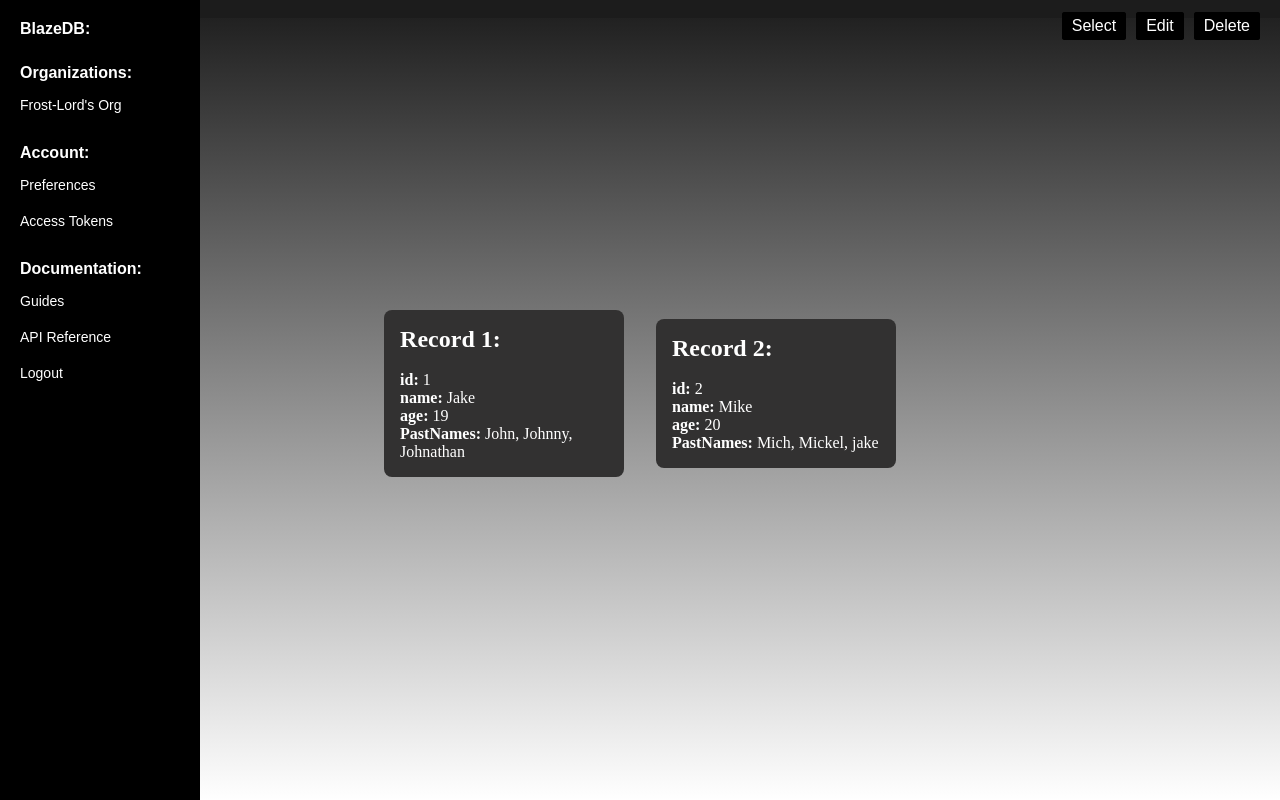
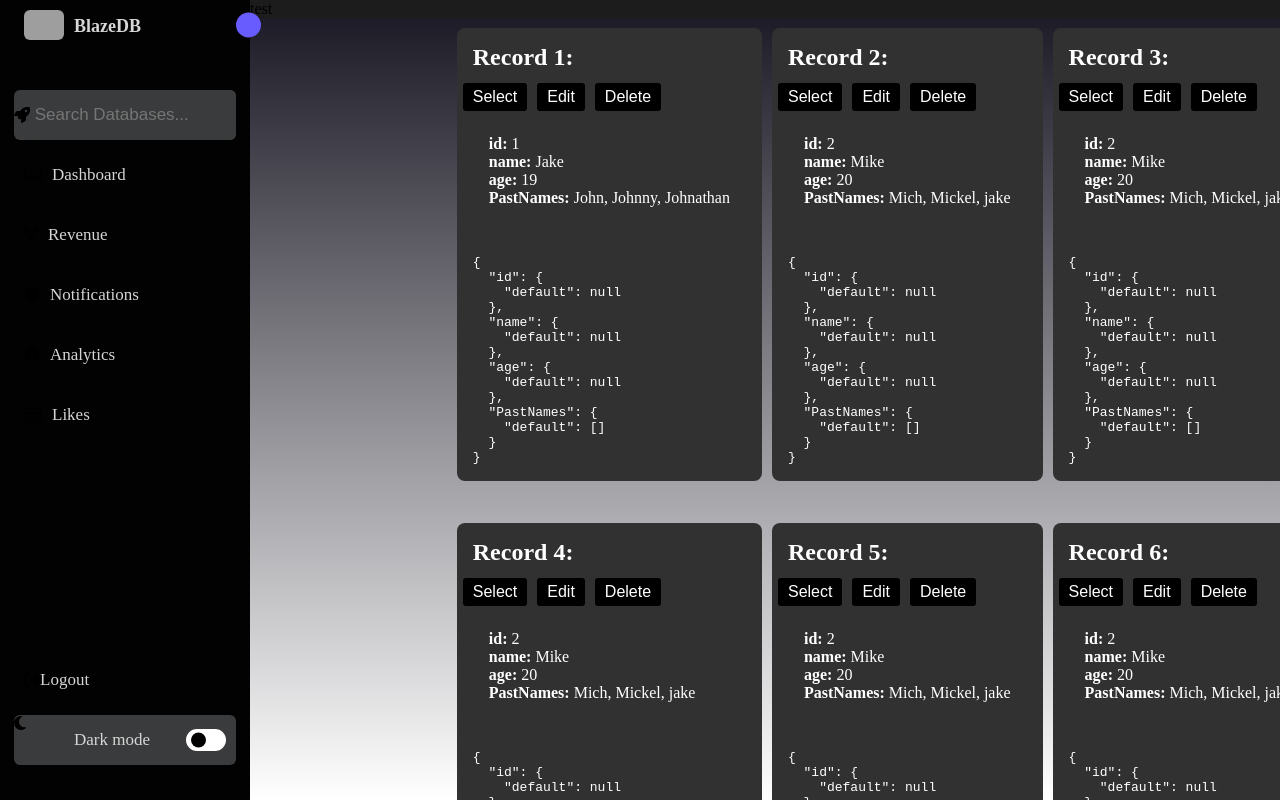
Before and after one commit to Frost-Lord/BlazeDB, a Next.js app in the folder website/: page /dashboard/1/manage in a window 1280 px wide. Built offline with nearby package versions, Linux system fonts and the light colour scheme; grey boxes are pictures that could not be loaded.

Commit message:
CSS Update

```diff
--- a/website/src/pages/components/Sidebar.js
+++ b/website/src/pages/components/Sidebar.js
@@ -1,50 +1,97 @@
 import Link from 'next/link';
+import Head from "next/head";
 
 const Sidebar = () => {
   return (
-    <nav>
-      <ul>
-        <li>
-          <strong>BlazeDB:</strong>
-        </li>
-        <br></br>
-        <li>
-          <strong>Organizations:</strong>
-          <ul>
-            <li>
-              <a href="#">Frost-Lord's Org</a>
+    <><>
+      <Head>
+        <link rel="stylesheet" href="https://cdnjs.cloudflare.com/ajax/libs/font-awesome/6.2.1/css/all.min.css" />
+      </Head>
+    </><nav className="sidebar">
+        <header>
+          <div className="image-text">
+            <span className="image">
+              <img src="logo.png" alt=""></img>
+            </span>
+
+            <div className="text logo-text">
+              <span className="name">BlazeDB</span>
+            </div>
+          </div>
+
+          <i className='bx bx-chevron-right toggle'></i>
+        </header>
+
+        <div className="menu-bar">
+          <div className="menu">
+
+            <li className="search-box">
+              <i className="fa fa-light fa-rocket"></i>
+              <input type="text" placeholder=" Search Databases..."></input>
             </li>
-          </ul>
-        </li>
-        <br></br>
-        <li>
-          <strong>Account:</strong>
-          <ul>
-            <li>
-              <a href="#">Preferences</a>
+
+            <ul className="menu-links">
+              <li className="nav-link">
+                <a href="#">
+                  <i className="fa fa-desktop"></i>
+                  <span className="text nav-text"> Dashboard</span>
+                </a>
+              </li>
+
+              <li className="nav-link">
+                <a href="#">
+                  <i className="fa fa-solid fa-code-fork"></i>
+                  <span className="text nav-text"> Revenue</span>
+                </a>
+              </li>
+
+              <li className="nav-link">
+                <a href="#">
+                  <i className="fa fa-solid fa-shield"></i>
+                  <span className="text nav-text"> Notifications</span>
+                </a>
+              </li>
+
+              <li className="nav-link">
+                <a href="#">
+                  <i className="fa-solid fa-gear"></i>
+                  <span className="text nav-text"> Analytics</span>
+                </a>
+              </li>
+
+              <li className="nav-link">
+                <a href="#">
+                  <i className="fa fa-regular fa-credit-card"></i>
+                  <span className="text nav-text"> Likes</span>
+                </a>
+              </li>
+
+            </ul>
+          </div>
+
+          <div className="bottom-content">
+            <li className="log">
+              <a href="#">
+                <i class="fa-solid fa-right-from-bracket"></i>
+                <span className="text nav-text"> Logout</span>
+              </a>
             </li>
-            <li>
-              <a href="#">Access Tokens</a>
+
+            <li className="mode">
+              <div className="sun-moon">
+                <i class="fa-solid fa-moon"></i>
+              </div>
+              <span className="mode-text text">Dark mode</span>
+
+              <div className="toggle-switch">
+                <span className="switch"></span>
+              </div>
             </li>
-          </ul>
-        </li>
-        <br></br>
-        <li>
-          <strong>Documentation:</strong>
-          <ul>
-            <li>
-              <a href="#">Guides</a>
-            </li>
-            <li>
-              <a href="#">API Reference</a>
-            </li>
-          </ul>
-        </li>
-        <li>
-          <a href="#">Logout</a>
-        </li>
-      </ul>
-    </nav>
+
+          </div>
+        </div>
+
+      </nav></>
   );
 };
 
--- a/website/src/pages/dashboard/[token]/manage.js
+++ b/website/src/pages/dashboard/[token]/manage.js
@@ -37,6 +37,46 @@ const Manage = () => {
                 "Mickel",
                 "jake"
               ]
+            },
+            {
+              "id": "2",
+              "name": "Mike",
+              "age": 20,
+              "PastNames": [
+                "Mich",
+                "Mickel",
+                "jake"
+              ]
+            },
+            {
+              "id": "2",
+              "name": "Mike",
+              "age": 20,
+              "PastNames": [
+                "Mich",
+                "Mickel",
+                "jake"
+              ]
+            },
+            {
+              "id": "2",
+              "name": "Mike",
+              "age": 20,
+              "PastNames": [
+                "Mich",
+                "Mickel",
+                "jake"
+              ]
+            },
+            {
+              "id": "2",
+              "name": "Mike",
+              "age": 20,
+              "PastNames": [
+                "Mich",
+                "Mickel",
+                "jake"
+              ]
             }
           ];
 
@@ -59,6 +99,7 @@ const Manage = () => {
   const createCard = () => {
     return (
       <>
+       <div className={styles.gridcontainer}>
         {RootData?.map((item, index) => (
           <div key={item.id} className={styles.card}>
             <div className={styles.headerSchema}>
@@ -72,6 +113,9 @@ const Manage = () => {
             </div>
             <br />
             <div className={styles.bodySchema}>
+                <div className="middle">
+                  <div key={item.id} className={styles.card}>
+                    <div className={styles.bodySchema}>
                       {Object.keys(schemaData).map((key) => {
                         const value = Array.isArray(item[key]) ? item[key].join(", ") : item[key];
                         return (
@@ -83,7 +127,14 @@ const Manage = () => {
                       })}
                     </div>
                   </div>
+                </div>
+                <div className="right">
+                  <pre>{JSON.stringify(schemaData, null, 2)}</pre>
+                </div>
+            </div>
+          </div>
         ))}
+        </div>
       </>
     );
   };
--- a/website/src/styles/Dashboard.module.css
+++ b/website/src/styles/Dashboard.module.css
@@ -33,6 +33,7 @@
   align-items: center;
   flex-wrap: wrap;
   justify-content: space-between;
+  overflow: hidden;
 }
 
 .bubbleButton {
@@ -143,7 +144,7 @@
 
 
 .cardSchema {
-  background-color: #fff;
+  background-color: #181818;
   border-radius: 5px;
   box-shadow: 0 1px 3px rgba(0, 0, 0, 0.12), 0 1px 2px rgba(0, 0, 0, 0.24);
   margin-bottom: 20px;
@@ -183,7 +184,7 @@
 }
 
 .cardButtons {
-  position: absolute;
+  position: relative;
   top: 10px;
   right: 10px;
 }
@@ -209,3 +210,13 @@
   color: #000;
   border: 2px solid #000;
 }
+
+
+.gridcontainer {
+  display: grid;
+  grid-template-columns: auto auto auto;
+  grid-auto-rows: minmax(100px, auto);
+  grid-auto-flow: dense;
+  grid-gap: 10px;
+  padding: 10px;
+}
--- a/website/src/styles/globals.css
+++ b/website/src/styles/globals.css
@@ -9,30 +9,24 @@
   --background-start-rgb: 214, 219, 220;
   --background-end-rgb: 255, 255, 255;
 
-  --primary-glow: conic-gradient(
-    from 180deg at 50% 50%,
+  --primary-glow: conic-gradient(from 180deg at 50% 50%,
       #16abff33 0deg,
       #0885ff33 55deg,
       #54d6ff33 120deg,
       #0071ff33 160deg,
-    transparent 360deg
-  );
-  --secondary-glow: radial-gradient(
-    rgba(255, 255, 255, 1),
-    rgba(255, 255, 255, 0)
-  );
+      transparent 360deg);
+  --secondary-glow: radial-gradient(rgba(255, 255, 255, 1),
+      rgba(255, 255, 255, 0));
 
   --tile-start-rgb: 239, 245, 249;
   --tile-end-rgb: 228, 232, 233;
-  --tile-border: conic-gradient(
-    #00000080,
+  --tile-border: conic-gradient(#00000080,
       #00000040,
       #00000030,
       #00000020,
       #00000010,
       #00000010,
-    #00000080
-  );
+      #00000080);
 
   --callout-rgb: 238, 240, 241;
   --callout-border-rgb: 172, 175, 176;
@@ -47,24 +41,20 @@
     --background-end-rgb: 0, 0, 0;
 
     --primary-glow: radial-gradient(rgba(1, 65, 255, 0.4), rgba(1, 65, 255, 0));
-    --secondary-glow: linear-gradient(
-      to bottom right,
+    --secondary-glow: linear-gradient(to bottom right,
         rgba(1, 65, 255, 0),
         rgba(1, 65, 255, 0),
-      rgba(1, 65, 255, 0.3)
-    );
+        rgba(1, 65, 255, 0.3));
 
     --tile-start-rgb: 2, 13, 46;
     --tile-end-rgb: 2, 5, 19;
-    --tile-border: conic-gradient(
-      #ffffff80,
+    --tile-border: conic-gradient(#ffffff80,
         #ffffff40,
         #ffffff30,
         #ffffff20,
         #ffffff10,
         #ffffff10,
-      #ffffff80
-    );
+        #ffffff80);
 
     --callout-rgb: 20, 20, 20;
     --callout-border-rgb: 108, 108, 108;
@@ -87,7 +77,7 @@ body {
 
 body {
   color: rgb(var(--foreground-rgb));
-  background: linear-gradient( to bottom, #1c1c1c, rgb(var(--background-end-rgb)) ) rgb(var(--background-start-rgb));
+  background: linear-gradient(to bottom, #171622, rgb(var(--background-end-rgb))) rgb(var(--background-start-rgb));
 }
 
 a {
@@ -105,49 +95,269 @@ a {
 /* //////////////////////////////// */
 /* Dashboard Sidebar */
 /* //////////////////////////////// */
-nav {
+
+:root {
+  --sidebar-color: #020202;
+  --primary-color: #695cfe;
+  --primary-color-light: #3a3b3c;
+  --toggle-color: #fff;
+  --text-color: #d7d6d6;
+
+  --tran-03: all 0.2s ease;
+  --tran-03: all 0.3s ease;
+  --tran-04: all 0.3s ease;
+  --tran-05: all 0.3s ease;
+}
+
+::selection {
+  background-color: var(--primary-color);
+  color: #fff;
+}
+
+.sidebar {
   position: fixed;
   top: 0;
   left: 0;
+  height: 100%;
   bottom: 0;
-  width: 200px;
-  background-color: #000000;
-  color: white;
-  font-family: Arial, sans-serif;
-  font-size: 14px;
-  padding: 20px;
+  width: 250px;
+  padding: 10px 14px;
+  background: var(--sidebar-color);
+  transition: var(--tran-05);
+}
+
+.sidebar.close {
+  width: 88px;
+}
+
+.sidebar .nav-link a {
+  display: flex;
+  align-items: center;
+  padding: 0 10px;
+}
+
+.sidebar .nav-link a i {
+  margin-right: 10px;
+}
+
+.sidebar li {
+  height: 50px;
+  list-style: none;
+  display: flex;
+  align-items: center;
+  margin-top: 10px;
+}
+
+.sidebar header .image,
+.sidebar .icon {
+  min-width: 60px;
+  border-radius: 6px;
+}
+
+.sidebar .icon {
+  min-width: 60px;
+  border-radius: 6px;
+  height: 100%;
+  display: flex;
+  align-items: center;
+  justify-content: center;
+  font-size: 20px;
+}
+
+.sidebar .text,
+.sidebar .icon {
+  color: var(--text-color);
+  transition: var(--tran-03);
+}
+
+.sidebar .text {
+  font-size: 17px;
+  font-weight: 500;
+  white-space: nowrap;
+  opacity: 1;
+}
+
+.sidebar.close .text {
+  opacity: 0;
+}
+
+.sidebar header {
+  position: relative;
+}
+
+.sidebar header .image-text {
+  display: flex;
+  align-items: center;
+}
+
+.sidebar header .logo-text {
+  display: flex;
+  flex-direction: column;
+}
+
+header .image-text .name {
+  margin-top: 2px;
+  font-size: 18px;
+  font-weight: 600;
+}
+
+header .image-text .profession {
+  font-size: 16px;
+  margin-top: -2px;
+  display: block;
+}
+
+.sidebar header .image {
+  display: flex;
+  align-items: center;
+  justify-content: center;
+}
+
+.sidebar header .image img {
+  width: 40px;
+  border-radius: 6px;
+}
+
+.sidebar header .toggle {
+  position: absolute;
+  top: 50%;
+  right: -25px;
+  transform: translateY(-50%) rotate(180deg);
+  height: 25px;
+  width: 25px;
+  background-color: var(--primary-color);
+  color: var(--sidebar-color);
+  border-radius: 50%;
+  display: flex;
+  align-items: center;
+  justify-content: center;
+  font-size: 22px;
+  cursor: pointer;
+  transition: var(--tran-05);
+}
+
+.sidebar.close .toggle {
+  transform: translateY(-50%) rotate(0deg);
+}
+
+.sidebar .menu {
+  margin-top: 40px;
+}
+
+.sidebar li.search-box {
+  border-radius: 6px;
+  background-color: var(--primary-color-light);
+  cursor: pointer;
+  transition: var(--tran-05);
+}
+
+.sidebar li.search-box input {
+  height: 100%;
+  width: 100%;
+  outline: none;
+  border: none;
+  background-color: var(--primary-color-light);
+  color: var(--text-color);
+  border-radius: 6px;
+  font-size: 17px;
+  font-weight: 500;
+  transition: var(--tran-05);
+}
+
+.sidebar li a {
+  list-style: none;
+  height: 100%;
+  background-color: transparent;
+  display: flex;
+  align-items: center;
+  height: 100%;
+  width: 100%;
+  border-radius: 6px;
+  text-decoration: none;
+  transition: var(--tran-03);
+}
+
+.sidebar li a:hover {
+  background-color: var(--primary-color);
+}
+
+.sidebar li a:hover .icon,
+.sidebar li a:hover .text {
+  color: var(--sidebar-color);
+}
+
+.sidebar .menu-bar {
+  height: calc(100% - 55px);
+  display: flex;
+  flex-direction: column;
+  justify-content: space-between;
+  overflow-y: scroll;
+}
+
+.menu-bar::-webkit-scrollbar {
+  display: none;
+}
+
+.sidebar .menu-bar .mode {
+  border-radius: 6px;
+  background-color: var(--primary-color-light);
+  position: relative;
+  transition: var(--tran-05);
+}
+
+.menu-bar .mode .sun-moon {
+  height: 50px;
+  width: 60px;
+}
+
+.mode .sun-moon i {
+  position: absolute;
+}
+
+.mode .sun-moon i.sun {
+  opacity: 0;
+}
+
+.menu-bar .bottom-content .toggle-switch {
+  position: absolute;
+  right: 0;
+  height: 100%;
+  min-width: 60px;
+  display: flex;
+  align-items: center;
+  justify-content: center;
+  border-radius: 6px;
+  cursor: pointer;
+}
+
+.log {
+  align-items: center;
+  padding: 0 10px;
+}
+
+.toggle-switch .switch {
+  position: relative;
+  height: 22px;
+  width: 40px;
+  border-radius: 25px;
+  background-color: var(--toggle-color);
+  transition: var(--tran-05);
+}
+
+.switch::before {
+  content: "";
+  position: absolute;
+  height: 15px;
+  width: 15px;
+  border-radius: 50%;
+  top: 50%;
+  left: 5px;
+  transform: translateY(-50%);
+  background-color: var(--sidebar-color);
+  transition: var(--tran-04);
 }
 
 
-nav ul {
-  margin: 0;
-  padding: 0;
-  list-style: none;
-}
-
-nav li {
-  margin-bottom: 10px;
-}
-
-nav a {
-  display: block;
-  color: white;
-  text-decoration: none;
-  padding: 5px 0;
-  transition: all 0.2s ease;
-}
-
-nav a:hover {
-  color: #2b825b;
-}
-
-nav strong {
-  display: block;
-  font-weight: bold;
-  font-size: 16px;
-  margin-bottom: 10px;
-  color: white;
-}
 
 /* //////////////////////////////// */
 /* END Dashboard Sidebar */
```
Also changed, not shown: website/public/blazedb.png (added). Lines whose indentation alone changed are shown as unchanged.
